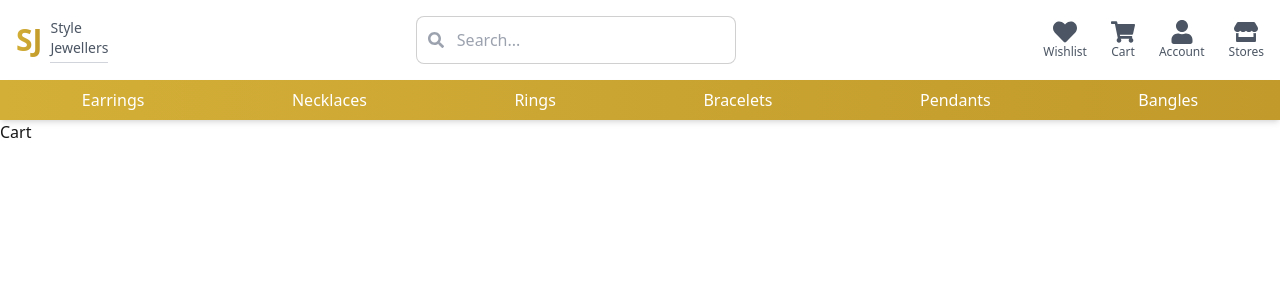
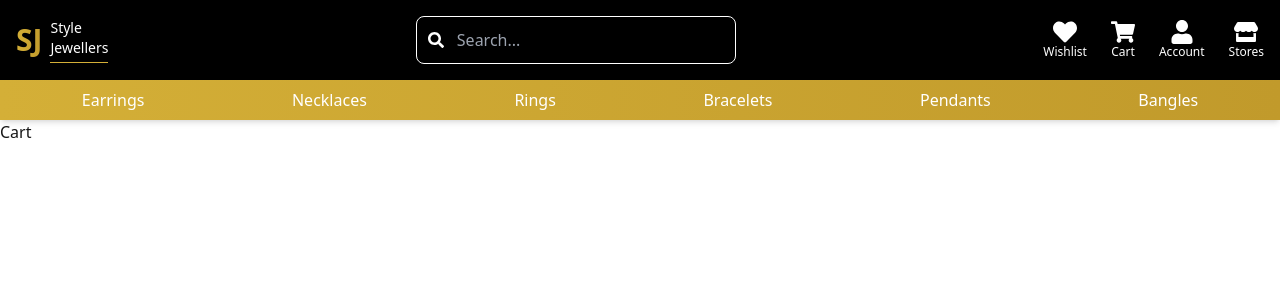
Before and after one commit to ESR-style/Jewelary-website, a React (Vite) app: page /Cart in a window 1280 px wide. Shown: the top 300 px of the page. Built offline with nearby package versions, Linux system fonts and the light colour scheme.

Commit message:
added video and changed the theme o black and gold

```diff
--- a/src/components/CategoryStrip.jsx
+++ b/src/components/CategoryStrip.jsx
@@ -40,7 +40,7 @@ const CategoryStrip = () => {
   };
 
   return (
-    <div className="hidden md:block bg-gradient-to-r from-gold-500 to-gold-600 shadow-md">
+    <div className="hidden md:block bg-gradient-to-r from-gold-500 to-gold-600 shadow-md z-20 relative">
       <div className="container mx-auto flex justify-around p-2">
         {categories.map((category) => (
           <div
@@ -53,7 +53,7 @@ const CategoryStrip = () => {
               {category.name}
             </button>
             <div
-              className={`absolute left-4 top-full -mt-2 w-48 rounded-md shadow-lg bg-white ring-1 ring-black ring-opacity-5 transition-opacity duration-300 ease-in-out transform ${
+              className={`absolute left-4 top-full -mt-2 w-48 rounded-md shadow-lg bg-black ring-1 ring-gold-500 ring-opacity-5 transition-opacity duration-300 ease-in-out transform ${
                 hoveredCategory === category.name ? 'opacity-100 scale-100' : 'opacity-0 scale-95'
               }`}
             >
@@ -62,7 +62,7 @@ const CategoryStrip = () => {
                   <Link
                     key={subcategory}
                     to={`/shop?category=${category.name.toLowerCase()}&subcategory=${subcategory.toLowerCase()}`}
-                    className="block px-4 py-2 text-sm text-gray-700 hover:bg-gray-100"
+                    className="block px-4 py-2 text-sm text-white hover:text-gold-500 hover:bg-gray-800"
                   >
                     {subcategory}
                   </Link>
--- a/src/components/Navbar.jsx
+++ b/src/components/Navbar.jsx
@@ -9,21 +9,19 @@ const Navbar = () => {
 
   return (
     <>
-      <div className="bg-white shadow-md">
+      <div className="bg-black shadow-md">
         <div className="container mx-auto flex items-center justify-between p-4">
           {/* Logo */}
-
           <Link to="/" className="flex items-center space-x-2">
             <div className="text-3xl font-bold bg-gradient-to-r from-gold-500 to-gold-600 text-transparent bg-clip-text animate-gradient">
               SJ
             </div>
             <div className="flex flex-col items-start">
-            <span className="text-sm text-gray-600">Style</span>
-            <span className="text-sm text-gray-600">Jewellers</span>
-            <div className="w-full border-t border-gray-300 mt-1"></div>
+              <span className="text-sm text-white">Style</span>
+              <span className="text-sm text-white">Jewellers</span>
+              <div className="w-full border-t border-gold-500 mt-1"></div>
             </div>
           </Link>
-
 
           {/* Search Bar for larger screens */}
           <div className="flex-grow mx-4 justify-center hidden md:flex">
@@ -31,33 +29,33 @@ const Navbar = () => {
               <input
                 type="text"
                 placeholder="Search..."
-                className="input input-bordered w-full pl-10"
+                className="input input-bordered w-full pl-10 bg-black text-white border-white focus:border-gold-500"
               />
-              <FaSearch className="absolute left-3 top-1/2 transform -translate-y-1/2 text-gray-400" />
+              <FaSearch className="absolute left-3 top-1/2 transform -translate-y-1/2 text-white hover:text-gold-500" />
             </div>
           </div>
 
           {/* Icons for larger screens */}
           <div className="hidden md:flex items-center space-x-6">
-            <div className="flex flex-col items-center text-gray-600 hover:text-gold-500 transform hover:scale-110 transition-transform duration-200">
+            <div className="flex flex-col items-center text-white hover:text-gold-500 transform hover:scale-110 transition-transform duration-200">
               <Link to="/wishlist">
                 <FaHeart size={24} />
               </Link>
               <span className="text-xs">Wishlist</span>
             </div>
-            <div className="flex flex-col items-center text-gray-600 hover:text-gold-500 transform hover:scale-110 transition-transform duration-200">
+            <div className="flex flex-col items-center text-white hover:text-gold-500 transform hover:scale-110 transition-transform duration-200">
               <Link to="/cart">
                 <FaShoppingCart size={24} />
               </Link>
               <span className="text-xs">Cart</span>
             </div>
-            <div className="flex flex-col items-center text-gray-600 hover:text-gold-500 transform hover:scale-110 transition-transform duration-200">
+            <div className="flex flex-col items-center text-white hover:text-gold-500 transform hover:scale-110 transition-transform duration-200">
               <Link to="/login">
                 <FaUser size={24} />
               </Link>
               <span className="text-xs">Account</span>
             </div>
-            <div className="flex flex-col items-center text-gray-600 hover:text-gold-500 transform hover:scale-110 transition-transform duration-200">
+            <div className="flex flex-col items-center text-white hover:text-gold-500 transform hover:scale-110 transition-transform duration-200">
               <Link to="/stores">
                 <FaStore size={24} />
               </Link>
@@ -67,13 +65,13 @@ const Navbar = () => {
 
           {/* Dropdown Menu and Icons for mobile */}
           <div className="md:hidden flex items-center space-x-4">
-            <button onClick={() => setIsSearchVisible(!isSearchVisible)} className="text-gray-600 hover:text-gold-500 transform hover:scale-110 transition-transform duration-200">
+            <button onClick={() => setIsSearchVisible(!isSearchVisible)} className="text-white hover:text-gold-500 transform hover:scale-110 transition-transform duration-200">
               <FaSearch className="text-lg" />
             </button>
-            <Link to="/cart" className="text-gray-600 hover:text-gold-500 transform hover:scale-110 transition-transform duration-200">
+            <Link to="/cart" className="text-white hover:text-gold-500 transform hover:scale-110 transition-transform duration-200">
               <FaShoppingCart className="text-lg" />
             </Link>
-            <button onClick={() => setIsOpen(!isOpen)} className="text-gray-600 hover:text-gold-500 transform hover:scale-110 transition-transform duration-200">
+            <button onClick={() => setIsOpen(!isOpen)} className="text-white hover:text-gold-500 transform hover:scale-110 transition-transform duration-200">
               <FaBars className="text-lg" />
             </button>
           </div>
@@ -86,26 +84,26 @@ const Navbar = () => {
               <input
                 type="text"
                 placeholder="Search..."
-                className="input input-bordered w-full pl-10"
+                className="input input-bordered w-full pl-10 bg-black text-white border-white focus:border-gold-500"
               />
-              <FaSearch className="absolute left-3 top-1/2 transform -translate-y-1/2 text-gray-400" />
+              <FaSearch className="absolute left-3 top-1/2 transform -translate-y-1/2 text-white hover:text-gold-500" />
             </div>
           </div>
         )}
 
         {/* Dropdown Menu Content */}
         {isOpen && (
-          <div className="md:hidden bg-white shadow-md p-4">
+          <div className="md:hidden bg-black shadow-md p-4">
             <div className="flex flex-col space-y-4">
-              <Link to="/wishlist" className="flex items-center text-gray-600 hover:text-gold-500">
+              <Link to="/wishlist" className="flex items-center text-white hover:text-gold-500">
                 <FaHeart className="text-lg mr-2" />
                 <span>Wishlist</span>
               </Link>
-              <Link to="/login" className="flex items-center text-gray-600 hover:text-gold-500">
+              <Link to="/login" className="flex items-center text-white hover:text-gold-500">
                 <FaUser className="text-lg mr-2" />
                 <span>Account</span>
               </Link>
-              <Link to="/stores" className="flex items-center text-gray-600 hover:text-gold-500">
+              <Link to="/stores" className="flex items-center text-white hover:text-gold-500">
                 <FaStore className="text-lg mr-2" />
                 <span>Stores</span>
               </Link>
--- a/src/components/Video.jsx
+++ b/src/components/Video.jsx
@@ -0,0 +1,26 @@
+import React from 'react';
+import { Link } from 'react-router-dom';
+
+const Video = () => {
+  return (
+    <div className="relative w-full h-[calc(100vh-4rem)] md:h-[calc(100vh-5rem)] overflow-hidden z-0">
+      <video autoPlay muted loop className="absolute top-0 left-0 w-full h-full object-cover z-0">
+        <source src="src/assets/videos/A World Of Stylish Designs - BlueStone.com(720P_HD).mp4" type="video/mp4" />
+        Your browser does not support the video tag.
+      </video>
+      <div className="absolute inset-0 flex flex-col items-start justify-center p-8 md:p-16 space-y-6 z-10">
+        <h1 className="text-5xl md:text-5xl lg:text-6xl font-bold text-white animate-fadeInUp leading-tight text-glow">
+          Discover <br /> The Elegance <br /> Of Fine Jewelry
+        </h1>
+
+        <Link to={'/shop'}>
+          <button className="bg-white bg-opacity-20 backdrop-blur-lg text-white font-semibold py-3 px-8 rounded-lg hover:bg-opacity-30 transition duration-300">
+            Shop Now
+          </button>
+        </Link>
+      </div>
+    </div>
+  );
+}
+
+export default Video;
--- a/src/pages/Homepage.jsx
+++ b/src/pages/Homepage.jsx
@@ -1,11 +1,13 @@
 import React from 'react'
 import Navbar from '../components/Navbar'
+import Video from '../components/Video'
 
 
 const Homepage = () => {
   return (
     <div>
-     <Navbar />
+      <Navbar />
+      <Video />
     </div>
   )
 }
--- a/tailwind.config.js
+++ b/tailwind.config.js
@@ -23,6 +23,7 @@ module.exports = {
   daisyui: {
     themes: [
       {
+
         mytheme: {
           "primary": "#D4AF37", // Gold
           "secondary": "#C0C0C0", // Silver
```
Also changed, not shown: src/index.css (line endings or trailing spaces), 1 other file (tests, documents, lock files or other folders). Lines whose indentation alone changed are shown as unchanged.
